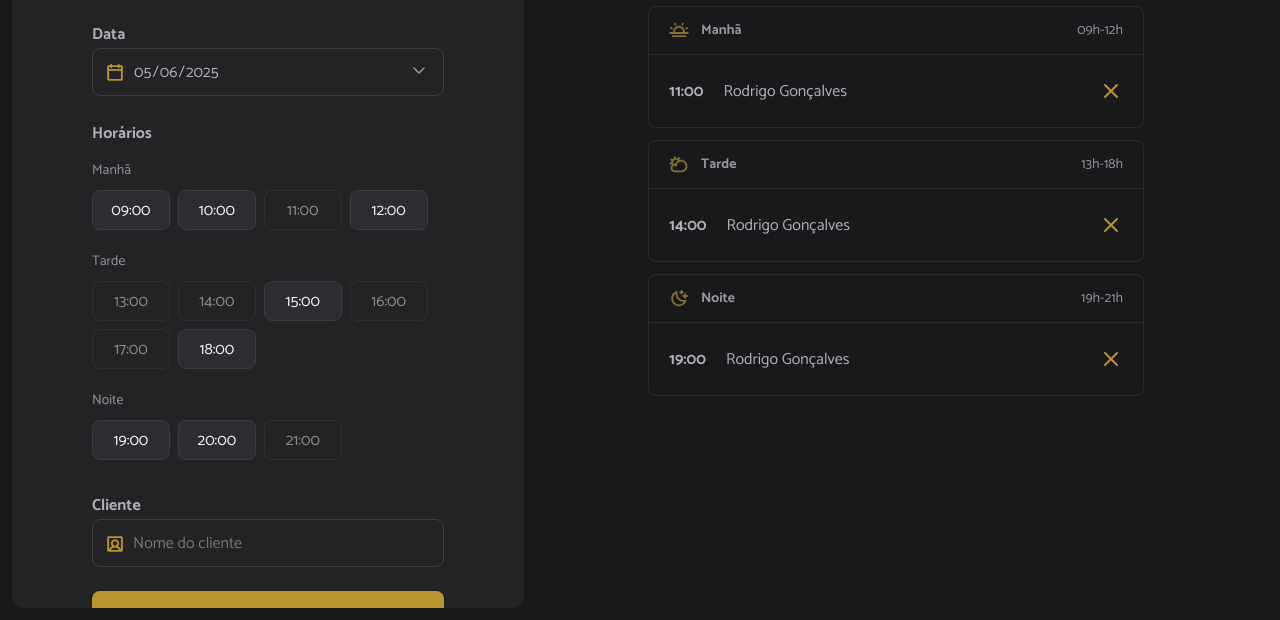
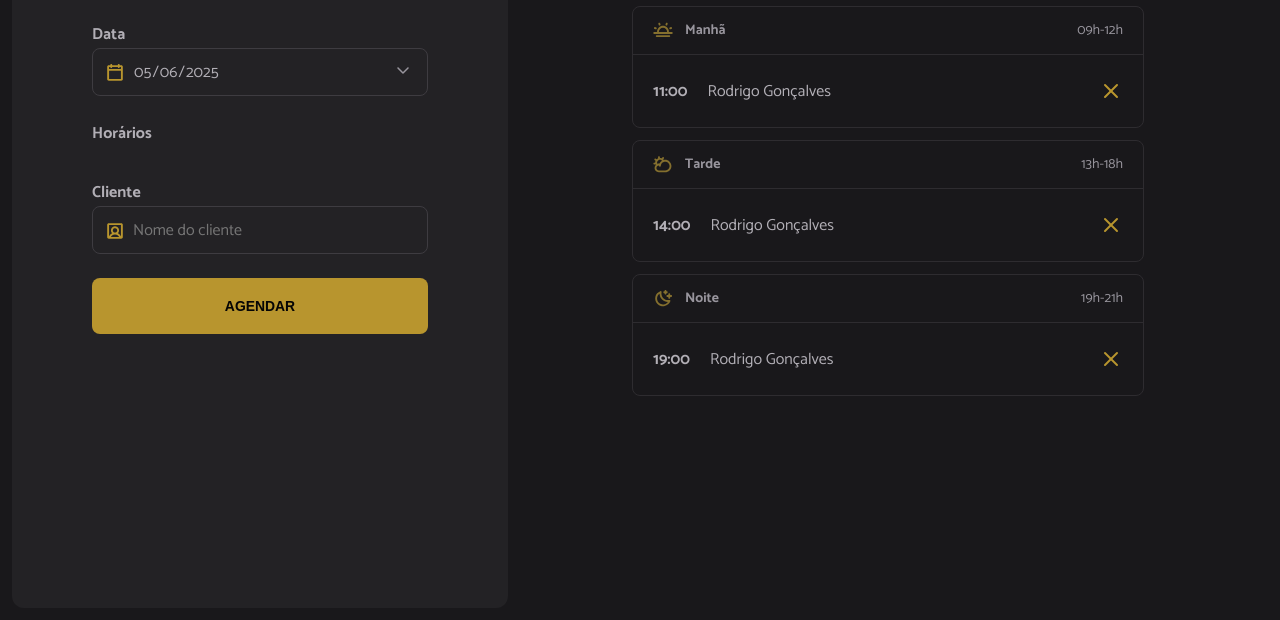
Before and after one commit to IanZuliani/hairday, a website built with webpack: page index.html in a window 1280 px wide. Shown: the part 180-800 px from the top of the page. Built offline with nearby package versions, Linux system fonts and the light colour scheme.

```diff
--- a/index.html
+++ b/index.html
@@ -38,67 +38,23 @@
         <span class="label">Horários</span>
         <ul id="hours" class="hours" aria-label="Horários disponíveis de manhã">
           <!-- Exemplo: Manhã -->
-          <li data-period="morning" class="hour-period">Manhã</li>
+          <!--<li data-period="morning" class="hour-period">Manhã</li>
           <li data-period="morning" value="09:00" class="hour hour-available">
             09:00
-          </li>
-          <li data-period="morning" value="10:00" class="hour hour-available">
-            10:00
-          </li>
-          <li data-period="morning" value="11:00" class="hour hour-unavailable">
-            11:00
-          </li>
-          <li data-period="morning" value="12:00" class="hour hour-available">
-            12:00
-          </li>
+          </li>-->
           <!-- Exemplo: Tarde  -->
-          <li data-period="morning" class="hour-period">Tarde</li>
+          <!--<li data-period="morning" class="hour-period">Tarde</li>
           <li
             data-period="afternoon"
             value="13:00"
             class="hour hour-unavailable"
-          >
-            13:00
-          </li>
-          <li
-            data-period="afternoon"
-            value="14:00"
-            class="hour hour-unavailable"
-          >
-            14:00
-          </li>
-          <li data-period="afternoon" value="15:00" class="hour hour-available">
-            15:00
-          </li>
-          <li
-            data-period="afternoon"
-            value="16:00"
-            class="hour hour-unavailable"
-          >
-            16:00
-          </li>
-          <li
-            data-period="afternoon"
-            value="17:00"
-            class="hour hour-unavailable"
-          >
-            17:00
-          </li>
-          <li data-period="afternoon" value="18:00" class="hour hour-available">
-            18:00
-          </li>
+          >-->
           <!-- Exemplo: Noite -->
-          <li data-period="morning" class="hour-period">Noite</li>
+          <!--<li data-period="morning" class="hour-period">Noite</li>
 
           <li data-period="night" value="19:00" class="hour hour-available">
             19:00
-          </li>
-          <li data-period="night" value="20:00" class="hour hour-available">
-            20:00
-          </li>
-          <li data-period="night" value="21:00" class="hour hour-unavailable">
-            21:00
-          </li>
+          </li>-->
         </ul>
 
         <label for="client" class="label">Cliente</label>
--- a/src/main.js
+++ b/src/main.js
@@ -10,3 +10,4 @@
 
 // JS
 import "./modules/form/submit.js"
+import "./modules/load.js"
--- /dev/null
+++ b/src/modules/load.js
@@ -0,0 +1,4 @@
+//Capture the events when the screen finishes loading the elements, then we display the times
+document.addEventListener("DOMContentLoaded", function(){
+    console.log("Dom esta pronnto")
+})
```
